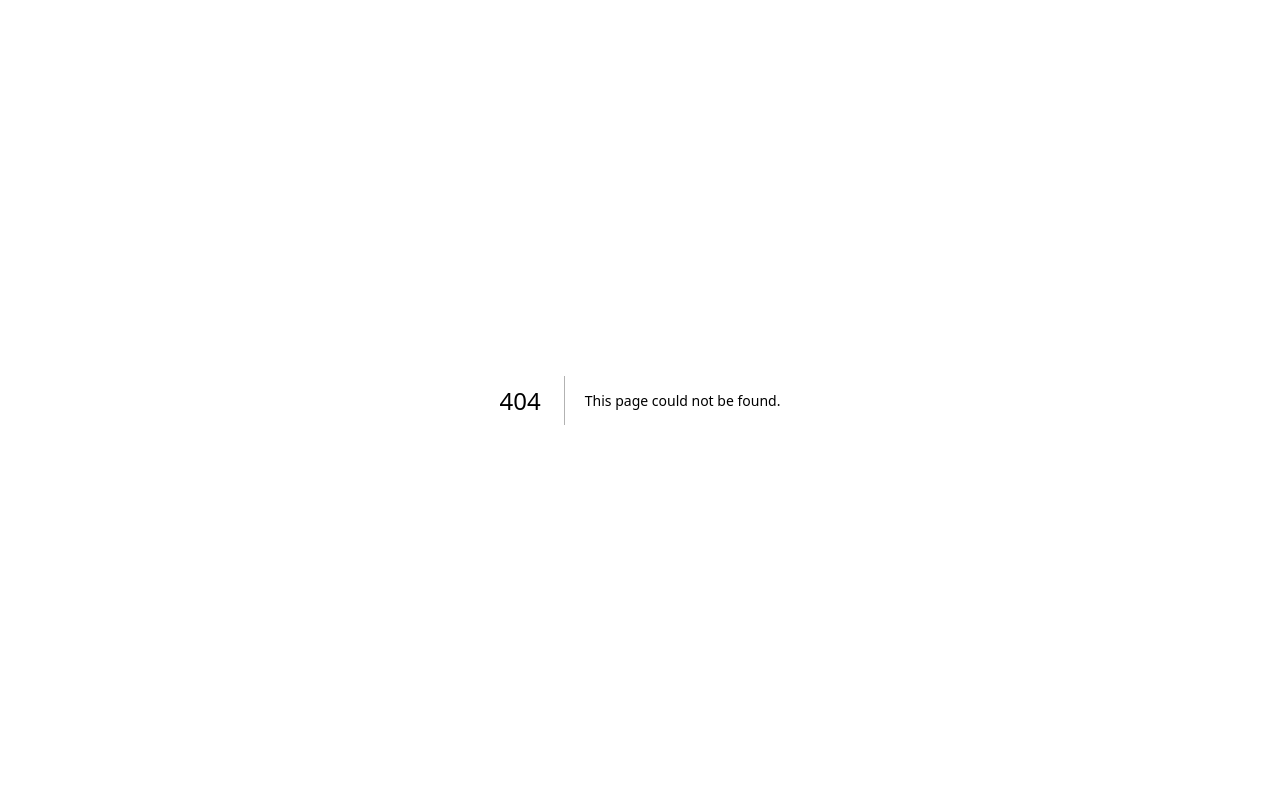
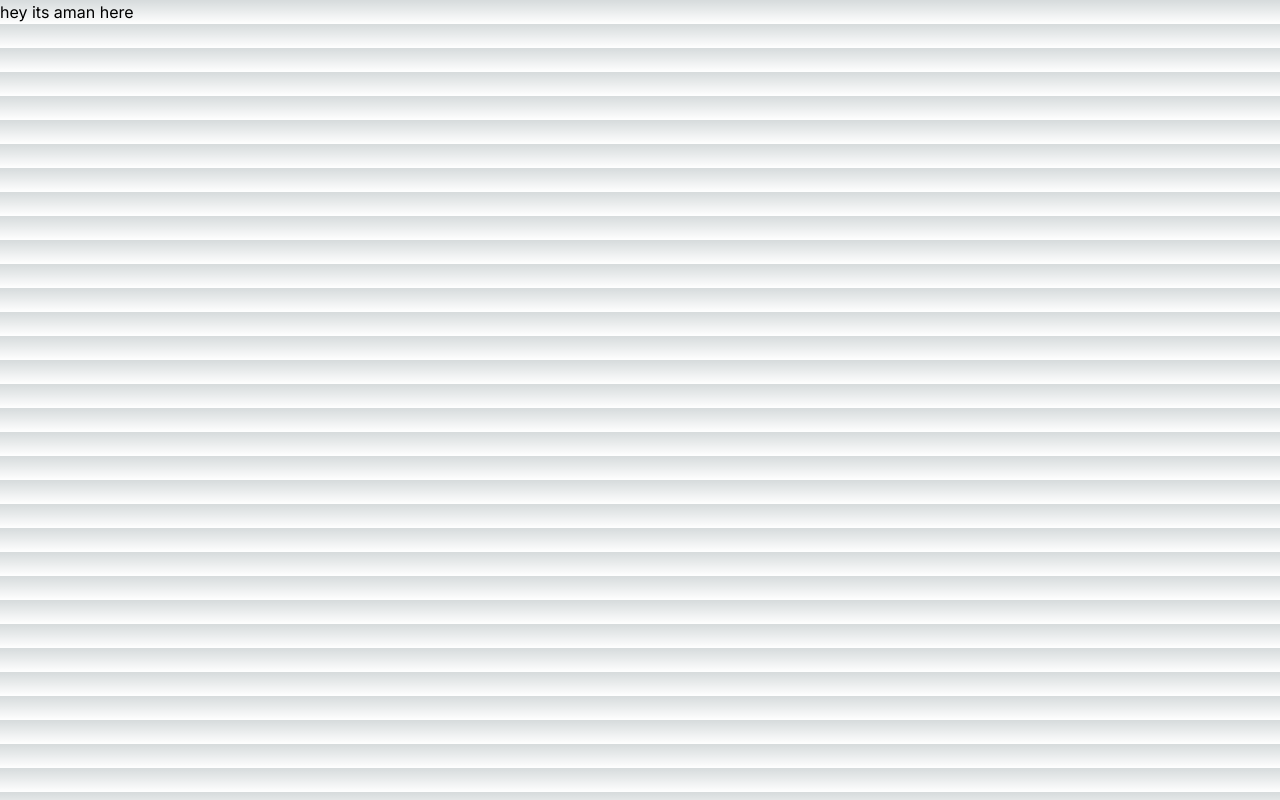
Before and after one commit to Amankhan315/mywork, a Next.js app: page /Aman in a window 1280 px wide. Before the commit this address had no page. Built offline with nearby package versions, Linux system fonts and the light colour scheme.

Commit message:
add component

```diff
--- /dev/null
+++ b/src/app/Aman/page.tsx
@@ -0,0 +1,7 @@
+import React from 'react'
+
+export default function page() {
+  return (
+    <div>hey its aman here</div>
+  )
+}
```
